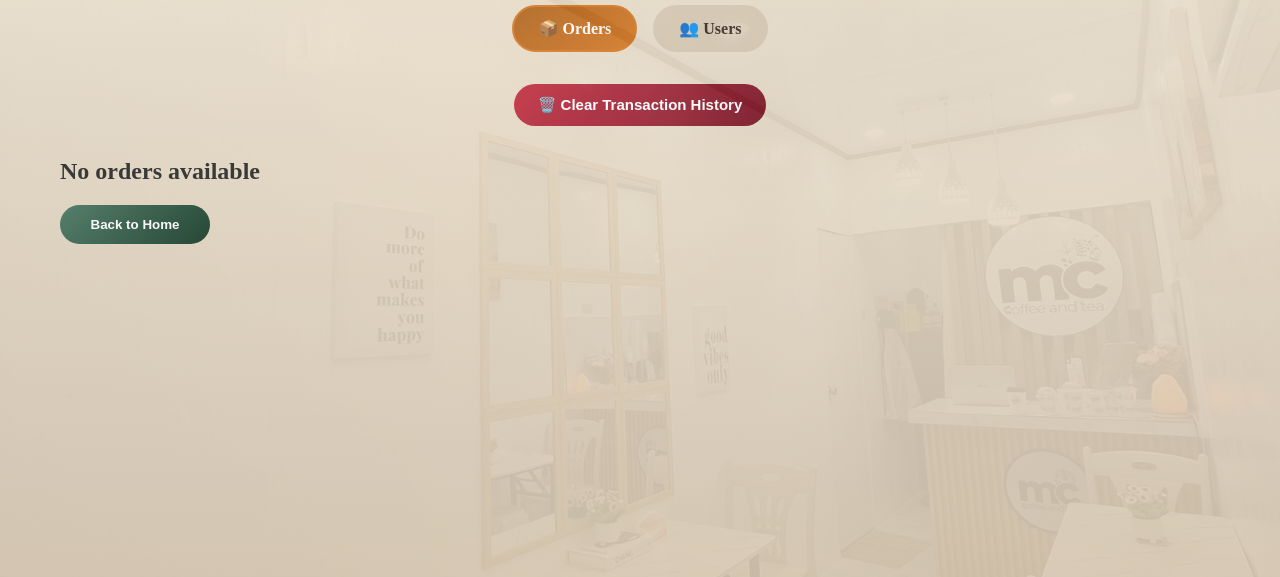
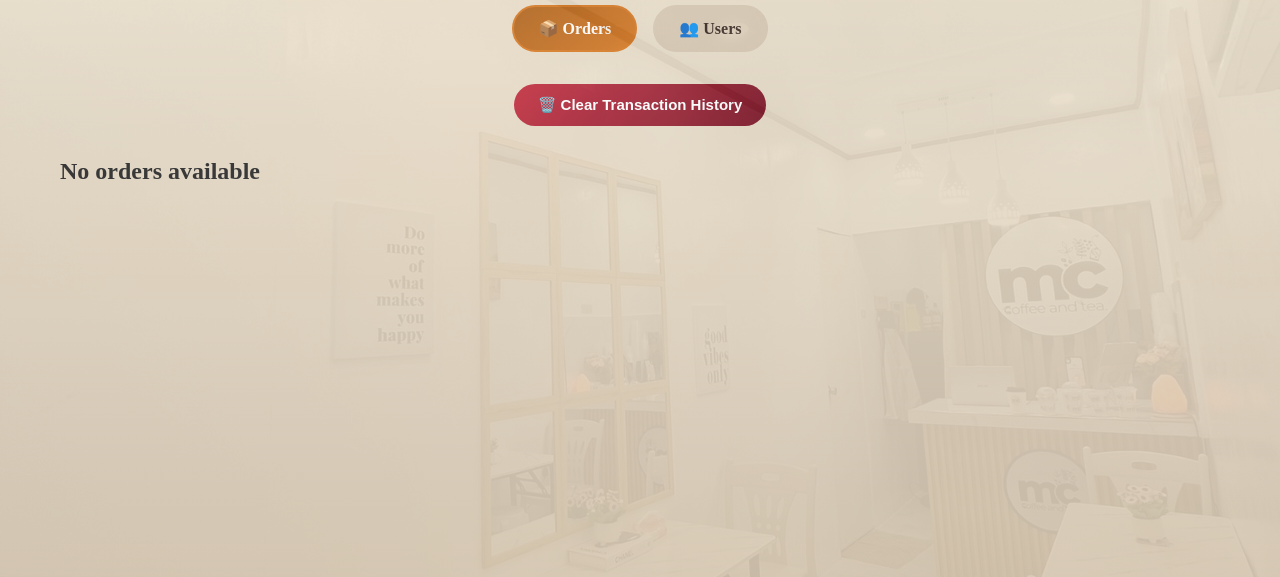
Before and after one commit to OREOs-system/MOR-DEMO-, a website: page admin.html in a window 1280 px wide. Shown: the part 163-740 px from the top of the page. Drawn offline with nearby package versions, Linux system fonts and the light colour scheme.

Commit message:
Home button removed for admin

```diff
--- a/admin.html
+++ b/admin.html
@@ -22,9 +22,6 @@
             <button class="btn-clear-history" onclick="clearTransactionHistory()">🗑️ Clear Transaction History</button>
         </div>
         <div id="orders-list"></div>
-        <a href="mainpage.html">
-            <button class="homeBtn">Back to Home</button>
-        </a>
     </main>
 </body>
 </html>
```
